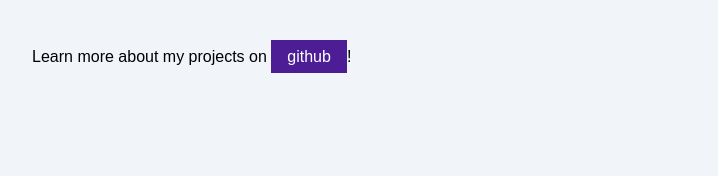
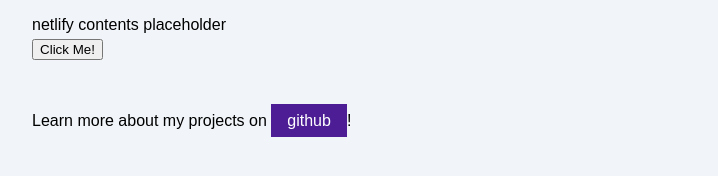
Before and after one commit to gyaaniguy/astro_tut, an Astro site: page / in a window 1280 px wide. Shown: the part 242-418 px from the top of the page, without its empty margins (268-986 px from the left). Built offline with nearby package versions, Linux system fonts and the light colour scheme; Astro itself is replaced by a stand-in of ours.

Commit message:
netlify htmx test

```diff
--- a/src/pages/index.astro
+++ b/src/pages/index.astro
@@ -6,4 +6,15 @@ const title = 'nik astro from index'
 <BaseLayout title={title}>
 
 	<p>Lorem ipsum dolor sit amet, consectetur adipisicing elit. Animi dolore harum nobis quos? Deleniti nihil nostrum odit omnis possimus quidem. Animi deleniti dolore doloremque eligendi fugiat provident quae repellat sapiente?</p>
+
+	<div id="netlify">netlify contents placeholder</div>
+
+	<button hx-get="https://astrotut11.netlify.app/.netlify/functions/h6/"
+			hx-trigger="click"
+			hx-target="#netlify"
+	>
+		Click Me!
+	</button>
+	<script src="https://unpkg.com/htmx.org@1.9.10"></script>
+
 </BaseLayout>
```
